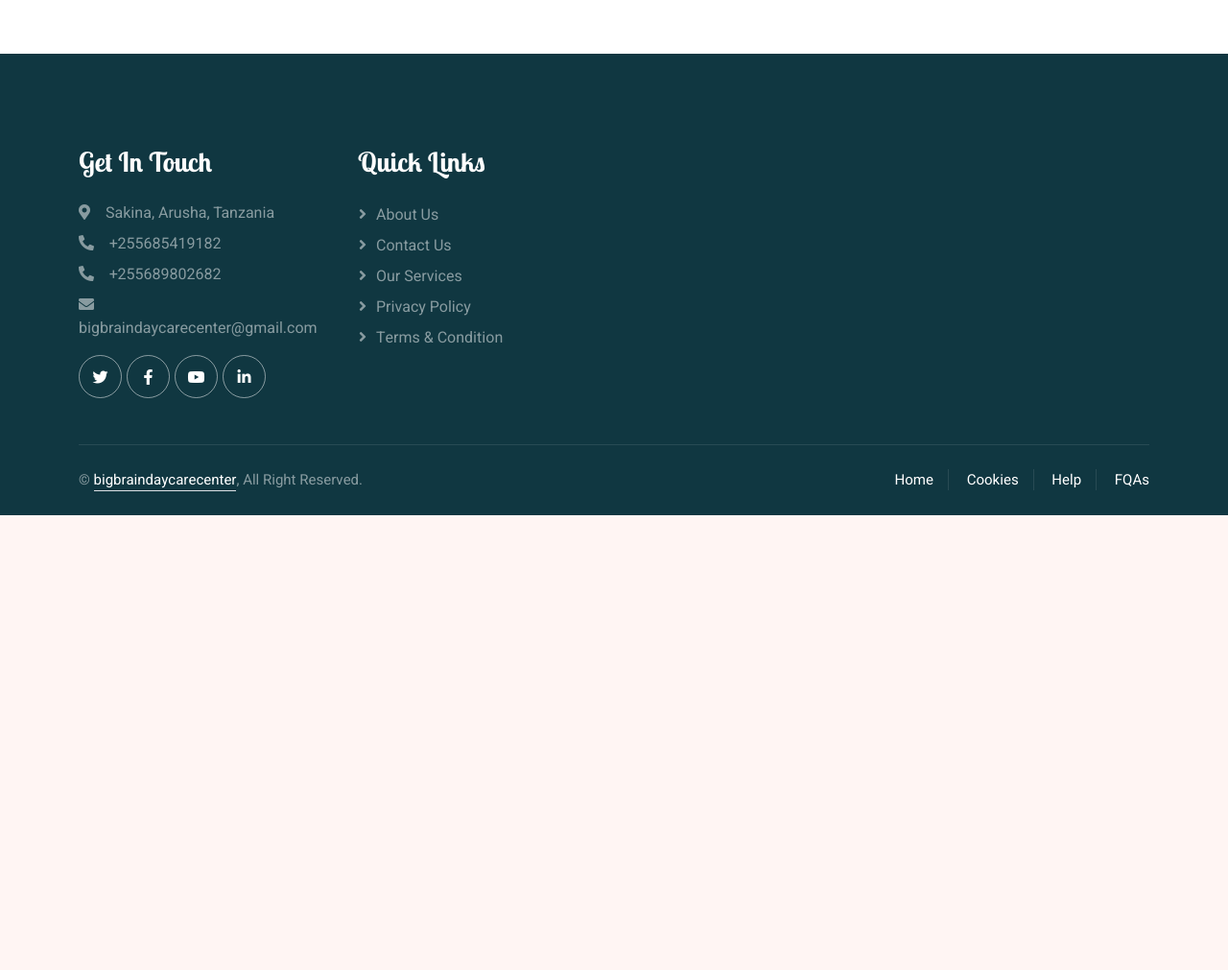
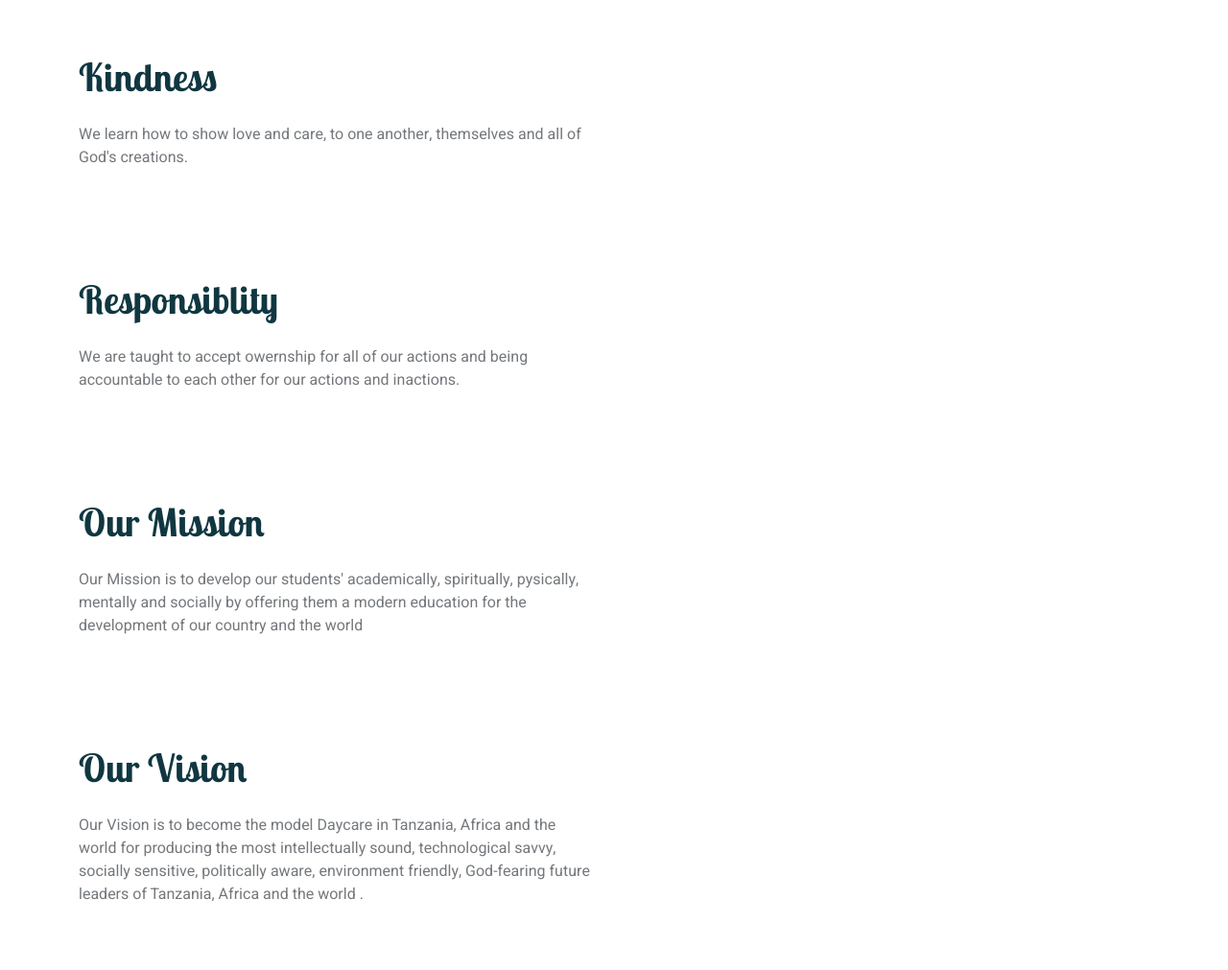
Before and after one commit to panther2715/bigbraindaycarecenter, a plain HTML site: page about.html in a window 1280 px wide. Shown: the part 1700-2711 px from the top of the page at 96% size. Before the commit the page ends 2237 px from the top, so only its background shows below. Drawn offline with nearby package versions, Linux system fonts and the light colour scheme; files whose address does not match are found by name.

Commit message:
Update about.html

```diff
--- a/about.html
+++ b/about.html
@@ -122,6 +122,64 @@
 	    </div>
 	    </div>
 
+
+
+	    <div class="container-xxl py-5">
+            <div class="container">
+                <div class="row g-5 align-items-center">
+                    <div class="col-lg-6 wow fadeInUp" data-wow-delay="0.1s">
+                        <h1 class="mb-4">Kindness</h1>
+			    <p> We learn how to show love and care, to one another, themselves and all of God's creations.</p>
+		    </div>
+		</div>
+	    </div>
+	    </div>
+
+
+
+  <div class="container-xxl py-5">
+            <div class="container">
+                <div class="row g-5 align-items-center">
+                    <div class="col-lg-6 wow fadeInUp" data-wow-delay="0.1s">
+                        <h1 class="mb-4">Responsiblity</h1>
+			    <p>  We are taught to accept owernship for all of our actions and being accountable to each other for our actions and inactions.</p>
+		    </div>
+		</div>
+	    </div>
+	    </div>
+
+
+
+
+	      <div class="container-xxl py-5">
+            <div class="container">
+                <div class="row g-5 align-items-center">
+                    <div class="col-lg-6 wow fadeInUp" data-wow-delay="0.1s">
+                        <h1 class="mb-4">   Our Mission</h1>
+			    <p>  Our Mission is to develop our students' academically, spiritually, pysically, mentally and socially by offering them a modern education for the development of our country and the world</p>
+		    </div>
+		</div>
+	    </div>
+	    </div>
+
+
+
+
+  <div class="container-xxl py-5">
+            <div class="container">
+                <div class="row g-5 align-items-center">
+                    <div class="col-lg-6 wow fadeInUp" data-wow-delay="0.1s">
+                        <h1 class="mb-4">Our Vision</h1>
+			    <p>  Our Vision is to become the model Daycare in Tanzania, Africa and the world for producing the most intellectually sound, technological savvy, socially sensitive, politically aware, environment friendly, God-fearing future leaders of Tanzania, Africa and the world .</p>
+		    </div>
+		</div>
+	    </div>
+	    </div>
+
+
+
+
+
         <!-- About End -->
 
 
```
